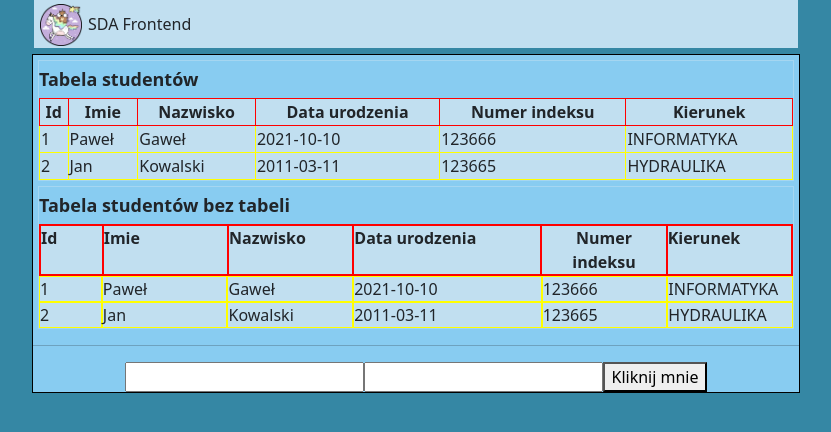
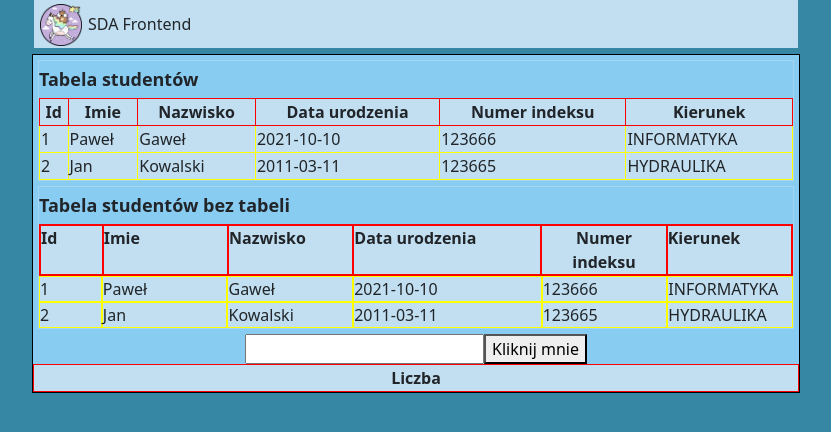
Before and after one commit to jng90/sda_frontend_demo, a React (Create React App) app: page / in a window 1280 px wide. Shown: the top 432 px of the page, without its empty margins (224-1055 px from the left). Built offline with nearby package versions, Linux system fonts and the light colour scheme.

Commit message:
Tables in progress

```diff
--- a/src/App.js
+++ b/src/App.js
@@ -2,6 +2,8 @@ import 'bootstrap/dist/css/bootstrap.min.css'
 import './App.css';
 import StudentTableComponent from "./components/StudentTableComponent";
 import StudentTableDivComponent from "./components/StudentTableDivComponent";
+import {useState} from "react";
+import MultiplicationTable from "./components/MultiplicationTable";
 
 // # Rodzaje wartości/deklaracji zmiennych/stalych
 // stała 'liczba' = 5
@@ -17,47 +19,6 @@ let cos = 20;
 
 function App() {
 
-    const multiplicationButtonOnClick = () => {
-        var liczbaWFunkcji = '10'
-        if (liczbaWFunkcji == '10') {
-            // system out println
-            console.log("String True: " + liczbaWFunkcji);
-        } else {
-            console.log("String False: " + liczbaWFunkcji);
-        }
-        if (liczbaWFunkcji == 10) {
-            // system out println
-            console.log("Integer True: " + liczbaWFunkcji);
-        } else {
-            console.log("Integer False: " + liczbaWFunkcji);
-        }
-
-        if (liczbaWFunkcji === '10') {
-            // system out println
-            console.log("String === True: " + liczbaWFunkcji);
-        } else {
-            console.log("String === False: " + liczbaWFunkcji);
-        }
-        if (liczbaWFunkcji === 10) {
-            // system out println
-            console.log("Integer === True: " + liczbaWFunkcji);
-        } else {
-            console.log("Integer === False: " + liczbaWFunkcji);
-        }
-    }
-
-    const createMultiplicationTable = (x, y) => {
-        console.log('X: ' + x + ', Y: ' + y);
-
-        for (let i = 0; i < y; i++) {
-            let wiersz = '';
-            for (let j = 0; j < x; j++) {
-                wiersz += ((i + 1) * (j + 1)) + ' ';
-            }
-            console.log(wiersz);
-        }
-    }
-
     return (
         <div className="App">
             <div className="header">
@@ -71,26 +32,12 @@ function App() {
             <div className="content">
                 <StudentTableComponent/>
                 <StudentTableDivComponent/>
+                <MultiplicationTable/>
 
-
-                <hr/>
-                <div className="multiplication-table">
-                    <input type="number" id='number_x'/>
-                    <input type="number" id='number_y'/>
-
-                    <button onClick={() => {
-                        let numberX = document.getElementById('number_x').value
-                        let numberY = document.getElementById('number_y').value
-
-                        // multiplicationButtonOnClick();
-                        createMultiplicationTable(numberX, numberY);
-                    }}>
-                        Kliknij mnie
-                    </button>
-                </div>
             </div>
         </div>
-    );
+    )
+        ;
 }
 
 export default App;
--- /dev/null
+++ b/src/components/MultiplicationTable.js
@@ -0,0 +1,43 @@
+import {useState} from "react";
+
+const MultiplicationTable = () => {
+
+
+
+    //zadeklarowalismy zmienna 'numbers' oraz funkcje 'setNumbers' (setter)
+    const [numbers, setNumbers] = useState([])
+    console.log(numbers);
+
+    return (<div className="multiplication-table">
+        <input type="number" id='number_field'/>
+
+        <button onClick={() => {
+            let number = document.getElementById('number_field').value
+            console.log(number);
+
+            let copiedNumbers = [...numbers];   // przepisanie kolekcji
+            copiedNumbers.push(number);    // dodanie do kolekcji elementu
+
+            setNumbers(copiedNumbers);    // podmiana kolekcji
+
+        }}>
+            Kliknij mnie
+        </button>
+        <table>
+            <thead>
+            <tr>
+                <th>Liczba</th>
+            </tr>
+            </thead>
+            <tbody>
+            {
+                numbers.map(value => {
+                    return (<tr key={value}><td>{value}</td></tr>)
+                })
+            }
+            </tbody>
+        </table>
+    </div>);
+}
+
+export default MultiplicationTable;
```
